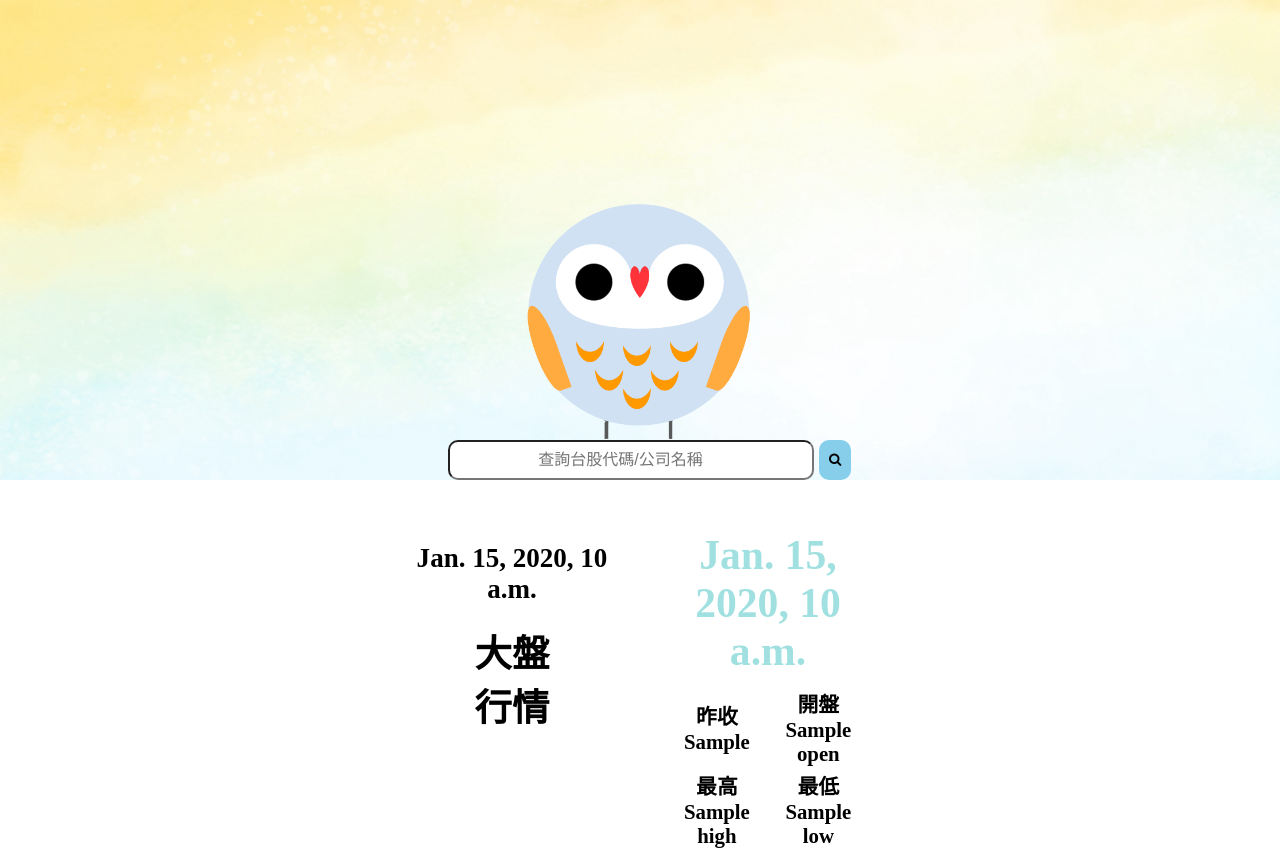
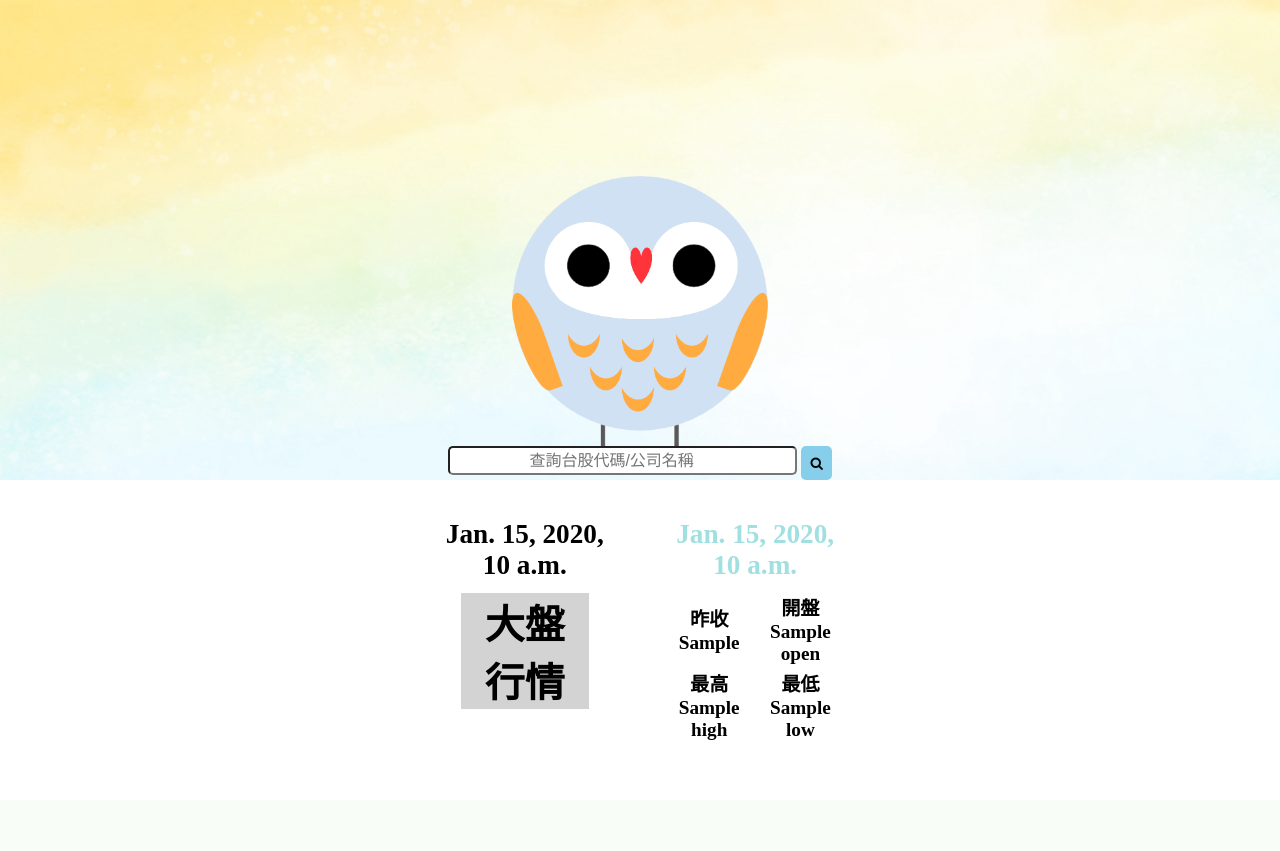
Before and after one commit to ernie55ernie/stock_market_analysis, a Django app: template web_django/templates/index.html in a window 1280 px wide. After the commit the page ends 740 px from the top, so only its background shows below. Run offline with Django 3.2, Linux system fonts and the light colour scheme; data comes from the database, SQL or seed files in the repository; tables that the repository leaves empty hold one stand-in row (values such as "Sample post"); the template is opened without the code that fills it: values that come from a table or form of the project are taken from there, most other values are stand-ins (such as "Sample title", 1, 10 or a date in 2020); parts of the project's set-up code (start-up, migrations or seed data) failed here and were passed over.

Commit message:
refactor: fix layouts

```diff
--- a/web_django/templates/index.html
+++ b/web_django/templates/index.html
@@ -7,8 +7,9 @@
     <style>
         body{
             margin: 0;
-            min-width: 1000px;
-            min-height: 600px
+            min-width: 1200px;
+            min-height: 600px;
+            font-size: 16px;
         }
       .back {
         background-image: url("{% static "background.jpeg"%}");
@@ -26,30 +27,29 @@
         top: 30%; /*會從back的高度的30％開始*/
         text-align: center;
       }
-      .logo {
+      .search{
         position: absolute;
-        width: 20%;
-        left: 40%;
-        bottom: 10%;
+        height: 10%;
+        width: 30%;
+        bottom: 0%;
+        left: 35%;
+        margin: 0;
+        padding: 0;
+        list-style-type: none;
       }
-      .search_bar {
-        position: absolute;
-        width: 28%; /*寬度會是content 的28%*/
-        height: 10%;
-        left: 35%;
-        bottom: 0%;
-        border-radius: 10px;
+      .search_bar{
+        height: 100%;
+        width: 100%;
+        padding: 1%;
+        border-radius: 5px;
         text-align: center;
-        font-size: 100%;
+        /*font-size: 100%;*/
       }
       .search_button {
-        position: absolute;
-        height: 12%;
-        width: 2.5%;
-        left: 64%;
-        bottom: 0%;
+        height: 100%;
+        width: 100%;
         border: none;
-        border-radius: 10px;
+        border-radius: 5px;
         background-color: skyblue;
       }
       .twii {
@@ -58,37 +58,26 @@
         text-align: center;
         font-weight: bold;
       }
-      .twii_right {
+      .twii_block {
+        position: absolute;
+        width: 18%;
+        height: 100%;
+        top: 5%;
+      }
+
+     #logo {
         position: absolute;
         width: 20%;
-        height: 100%;
-        left: 50%;
-        top: 10%;
+        left: 40%;
+        bottom: 10%;*/
+        /*margin-top: 4%;*/
       }
-
-      .twii_left {
-        position: absolute;
-        width: 20%;
-        height: 100%;
-        left: 30%;
-        top: 10%;
-      }
-      #date{
-        position: absolute;
-        width: 60%;
-        left: 20%;
-        top: 10%;
-        font-size: 2vw;
-        padding-top: 5%
-      }
-      #square{
-        width: 60%;
-        margin-left: 20%;
-        /*background-color: lightgray;
-        font-size: 3vw;*/
-        font-size: 180%;
-        padding-top: 3%;
-        padding-bottom: 3%
+      .square{
+        width: 8rem;
+        margin-left: calc((100% - 8rem)/2);
+        margin-right: 20%;
+        background-color: lightgray;
+        font-size: 2.5rem;
       }
     *:focus{
         outline: none;
@@ -102,17 +91,33 @@
         height: 80%;
         left: 10%;
         top: 10%;
-        font-size: 130%;
+        font-size: 1.2rem;
         text-align: center;
       }
+      li{
+        height: 100%;
+        float: left;
+      }
     </style>
+  <script>
+      function gesture(condition){
+        var logo = document.getElementById('logo');
+        if (condition == 'smile'){
+            logo.style.width = '28%';
+            logo.src = "{% static "logo_bird1.png" %}";}
+        else{
+            logo.style.width = '20%';
+            logo.src = "{% static "logo_bird0.png" %}";}
 
+            }
+  </script>
   </head>
   <body>
     <div class="back">
       <div class="content">
-          <a href="/overview"><img class="logo" src="{% static "logo_bird.png" %}"></a>
-        <form action={% url 'price:posted_query' %} method="POST" target="_blank">
+          <a href="/overview"><img id="logo" src="{% static "logo_bird0.png" %}" onmouseover="gesture('smile')" onmouseout="gesture('stand')"></a>
+        <ul class="search">
+            <li style="width: 88%; margin-right: 4%;"><form action={% url 'price:posted_query' %} method="POST" target="_blank">
         <!--尋找name 為 price:posted_query 的這個url, post 給他 -->
         <!--<form action="/analysis/" method="POST">-->
                 {% csrf_token %}
@@ -124,8 +129,8 @@
                 placeholder="查詢台股代碼/公司名稱"
                 list="query"
                 style="font-size: 100%;"
-            />
-            <button class="search_button" type="submit"><i class="fa fa-search"></i></button>
+                /></li>
+            <li style="width: 8%"><button class="search_button" type="submit"><i class="fa fa-search"></i></button></li>
                 <datalist id="query">
                     {% for stock_name in stock_list %}
                     <option value="{{stock_name}}">
@@ -134,24 +139,25 @@
             </form>
         </div>
       </div>
+    </div>
     <div class="twii">
-        <div class="twii_left">
+        <div class="twii_block" style="left: 32%;">
             <table>
                 <tr>
-                    <td style="font-size: 130%; padding-bottom: 5%; padding-top: 1vw">{{date}}</td>
+                    <td style="font-size: 1.7rem; padding-bottom: 5%;">{{date}}</td>
                 </tr>
                 <tr>
                     <td>
                         <a href="https://tw.stock.yahoo.com/" target="_blank">
-                            <section id="square" style="background-color: {{trend_background}}"><font color="black">大盤<br>行情</font></section></a>
+                            <div class="square" style="background-color:{{trend_background}}"><font color="black">大盤<br>行情</font><div></a>
                 </tr>
             </table>
         </div>
 
-      <div class="twii_right">
+      <div class="twii_block" style="left: 50%;">
         <table>
             <tr>
-                <td colspan=2 style="font-size: 200%; padding-bottom: 5%"><font color="{{trend}}">{{today_close}}</font></td>
+                <td colspan=2 style="font-size: 1.7rem; padding-bottom: 5%"><font color="{{trend}}">{{today_close}}</font></td>
             </tr>
             <tr>
                 <td>昨收<br>{{yesterday_close}}</td>
```
Also changed, not shown: web_django/templates/overview_dashboard.html (+70 -20 lines), web_django/meta_data/static/logo_bird0.png (added), web_django/meta_data/static/logo_bird1.png (added). Lines whose indentation alone changed are shown as unchanged.
